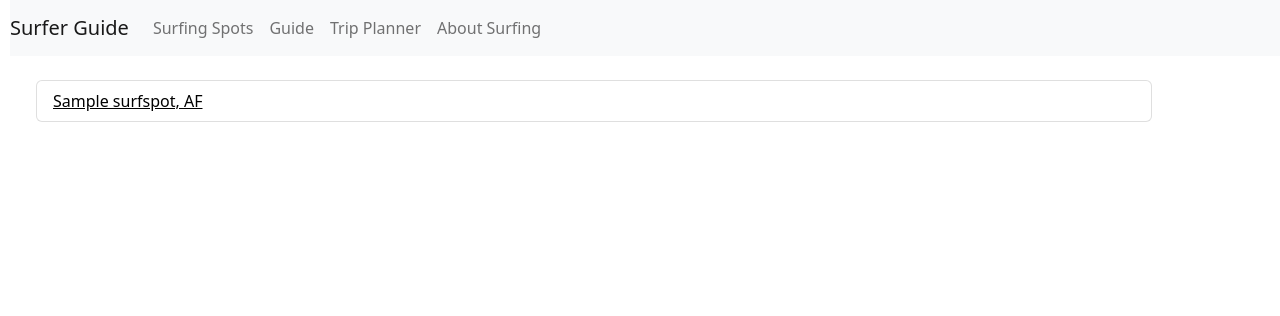
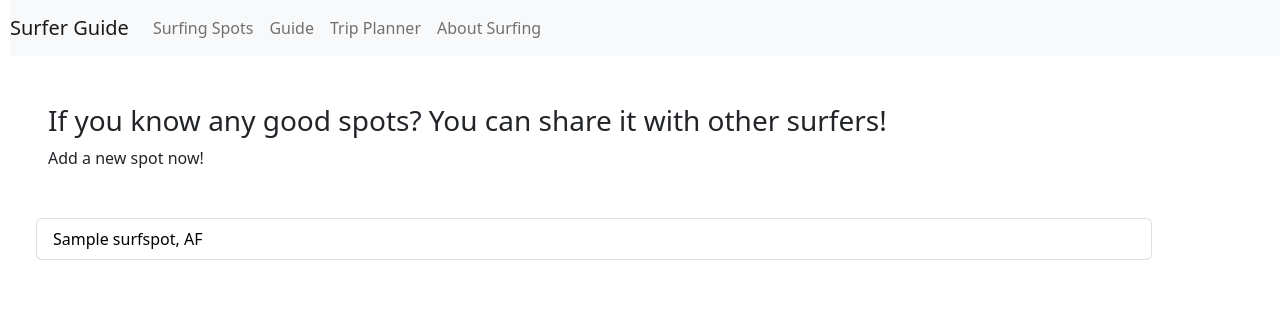
Before and after one commit to eliaszpiotr/SurferGuide, a Django app: page /spot-list/ in a window 1280 px wide. Shown: the top 316 px of the page. Run offline with Django 4.2, Linux system fonts and the light colour scheme; tables that the repository leaves empty hold one stand-in row (values such as "Sample post"); some libraries are stand-ins or nearby versions.

Commit message:
details of spot view

```diff
--- a/guide/models.py
+++ b/guide/models.py
@@ -2,6 +2,8 @@ from django.db import models
 
 
 # Create your models here.
+from django.urls import reverse
+
 
 class Danger(models.Model):
     name = models.CharField(max_length=64)
@@ -109,10 +111,13 @@ class SurfSpot(models.Model):
     def __str__(self):
         return f'{self.name}, {self.continent}'
 
+    def get_absolute_url(self):
+        return reverse('spot', kwargs={'pk': self.pk})
 
-class PhotoGallery(models.Model):
-    surfspot = models.ForeignKey(SurfSpot, on_delete=models.CASCADE)
-    image = models.ImageField(upload_to='images/', blank=True, null=True)
 
-    def __str__(self):
-        return f'{self.surfspot.name} image'
+# class PhotoGallery(models.Model):
+#     surfspot = models.ForeignKey(SurfSpot, on_delete=models.CASCADE)
+#     image = models.ImageField(upload_to='images/', blank=True, null=True)
+#
+#     def __str__(self):
+#         return f'{self.surfspot.name} image'
--- a/guide/urls.py
+++ b/guide/urls.py
@@ -5,6 +5,6 @@ urlpatterns = [
     path('', views.HomeView.as_view(), name='home'),
     path('add-spot/', views.AddSpotView.as_view(), name='add-spot'),
     path('spot-list/', views.SpotListView.as_view(), name='spot-list'),
-
+    path('spot/<int:pk>/', views.SpotView.as_view(), name='spot'),
 
 ]
--- a/guide/views.py
+++ b/guide/views.py
@@ -1,33 +1,32 @@
 from django.shortcuts import render, redirect
-from django.views.generic import TemplateView
+from django.views import View
 from guide.forms import SurfSpotForm, DangerForm
-
 
 # Create your views here.
 from guide.models import SurfSpot
 
 
-class HomeView(TemplateView):
-    template_name = 'home.html'
+class HomeView(View):
 
     def get(self, request):
-        return render(request, self.template_name)
+        return render(request, 'home.html')
 
 
-class SpotListView(TemplateView):
+class SpotListView(View):
 
     def get(self, request):
         spots = SurfSpot.objects.all()
         return render(request, 'spot_list.html', {'spots': spots})
 
-class SpotView(TemplateView):
-    template_name = 'spot.html'
 
-    def get(self, request):
-        return render(request, self.template_name)
+class SpotView(View):
+
+    def get(self, request, pk):
+        spot = SurfSpot.objects.get(id=pk)
+        return render(request, 'spot.html', {'spot': spot})
 
 
-class AddSpotView(TemplateView):
+class AddSpotView(View):
 
     def get(self, request):
         form = SurfSpotForm()
--- a/templates/home.html
+++ b/templates/home.html
@@ -17,7 +17,7 @@
     <div class="collapse navbar-collapse" id="navbarNav">
         <ul class="navbar-nav">
             <li class="nav-item">
-                <a class="nav-link" href="#">Surfing Spots</a>
+                <a class="nav-link" href="{% url 'spot-list' %}">Surfing Spots</a>
             </li>
             <li class="nav-item">
                 <a class="nav-link" href="#">Guide</a>
--- a/templates/list.html
+++ b/templates/list.html
@@ -1,5 +1,10 @@
 <ul class="list-group">
     {% for obj in objects %}
-        <li class="list-group-item"><a style="color: black" href="{{ obj.get_absolute_url }}">{{ obj }}</a></li>
+        <li class="list-group-item ">
+            <a style="color: black; text-decoration: none;"
+               href="{{ obj.get_absolute_url }}">{{ obj }}</a>
+        </li>
+    {% empty %}
+        <h3 class="list-group-item">No results found</h3>
     {% endfor %}
 </ul>
--- a/templates/spot_list.html
+++ b/templates/spot_list.html
@@ -1,4 +1,10 @@
 {% extends 'home.html' %}
 {% block content %}
+    <div class="container my-5">
+        <h3>If you know any good spots? You can share it with other surfers!</h3>
+        <a href="{% url 'add-spot' %}" class="btn-sm-dark text-dark text-decoration-none my-5">Add a new spot now!</a><br>
+    </div>
+
     {% include 'list.html' with objects=spots %}
+
 {% endblock %}
```
Also changed, not shown: templates/spot.html (+10 -0 lines).
